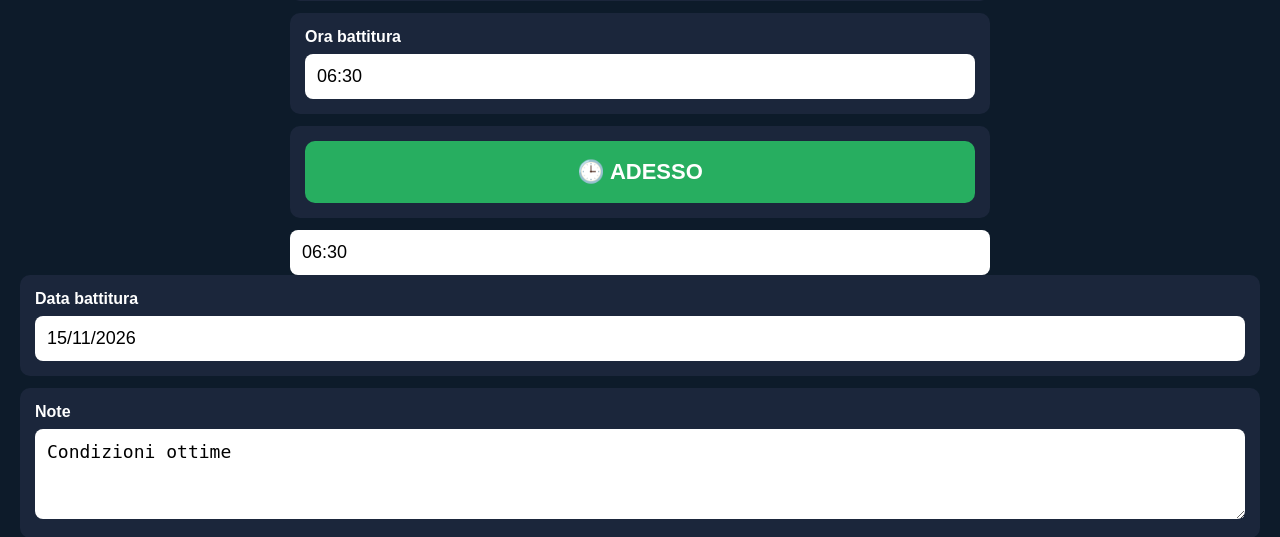
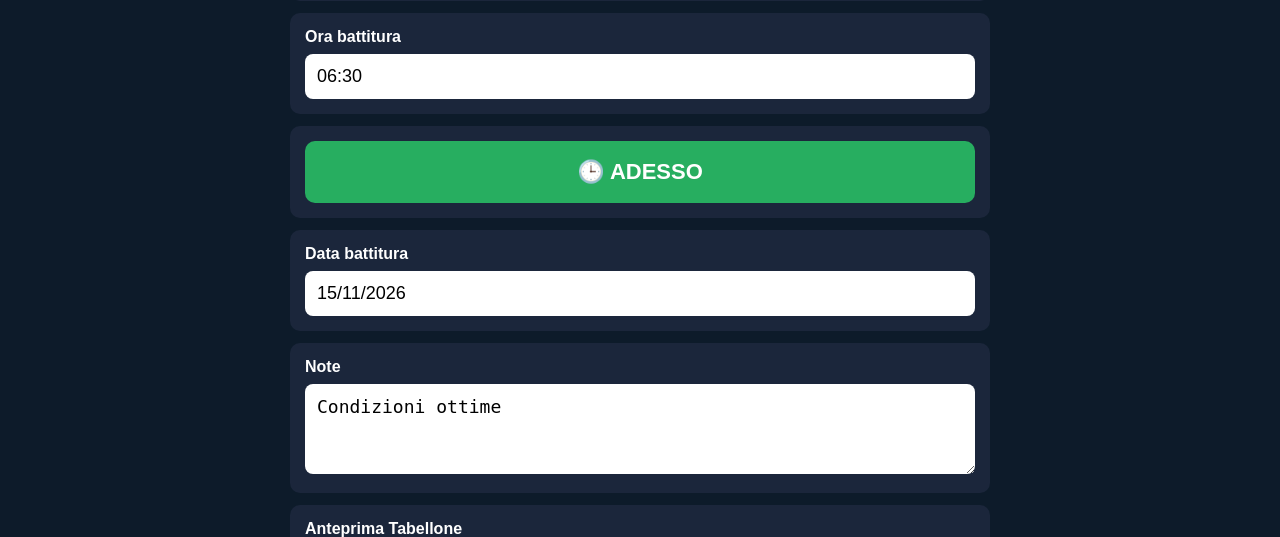
Before and after one commit to emiliomaj60-lang/stato-pista-schilpario, a Flask app: page /admin in a window 1280 px wide. Shown: the part 1064-1601 px from the top of the page. Run offline with Flask 3, Linux system fonts and the light colour scheme; the visitor is signed in with stand-in values (Sample User, id 1).

Commit message:
Add files via upload

```diff
--- a/templates/admin.html
+++ b/templates/admin.html
@@ -251,12 +251,6 @@ onclick="impostaAdesso()">
 
 </div>
 
-<input
-type="text"
-name="ultima_battitura"
-value="{{ dati.get('ultima_battitura','06:30') }}">
-</div>
-
 <div class="card">
 <label>Data battitura</label>
 
```
